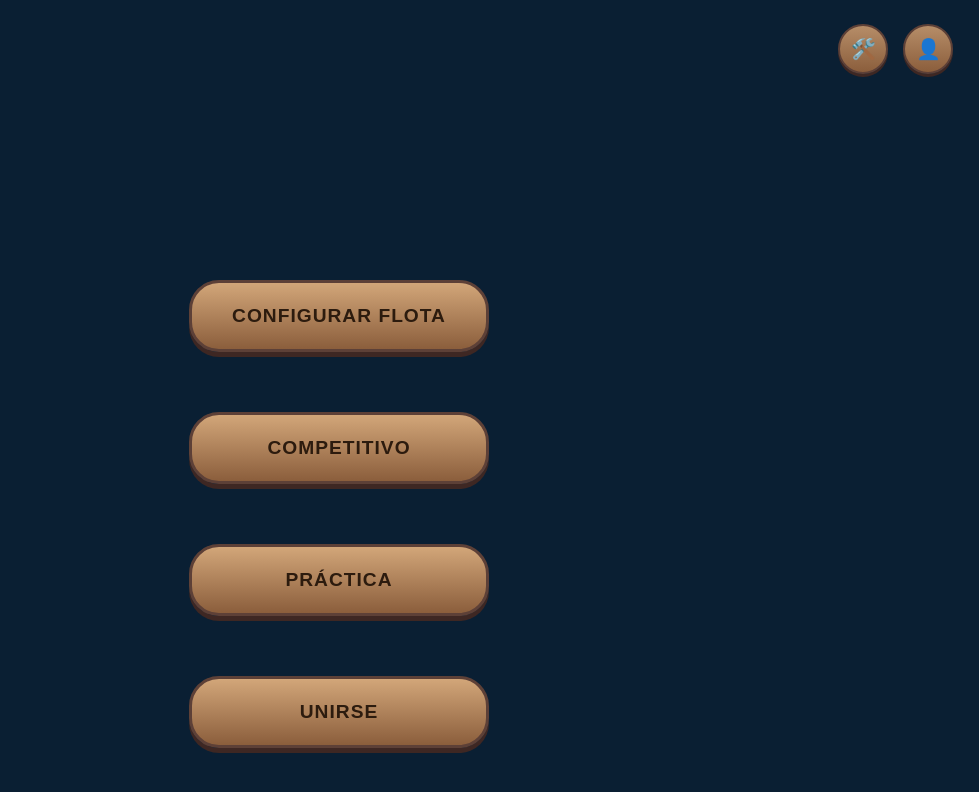
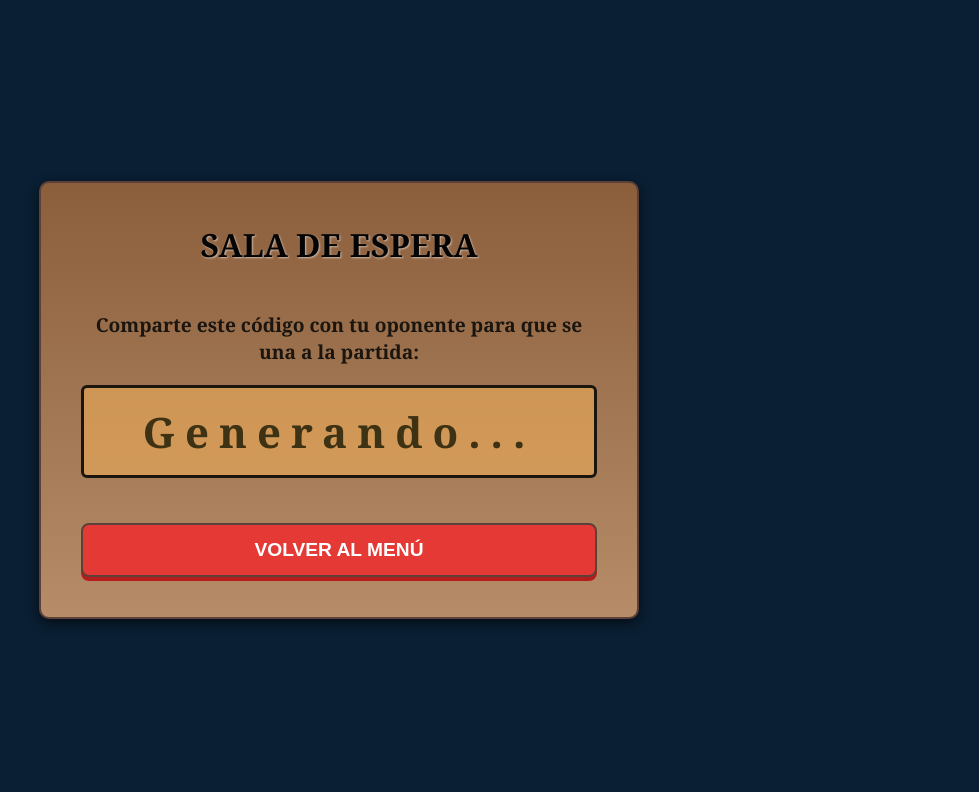
Before and after one commit to UNIZAR-30226-2026-07/BombaVa-FrontendWeb, a React (Vite) app in the folder bombava-frontend/: page /sala-espera in a window 1280 px wide. Before the commit this address led to /. Shown: the top 792 px of the page, without its empty margins (301-1280 px from the left). Built offline with nearby package versions, Linux system fonts and the light colour scheme; no server answers.

Commit message:
IMP: Implementación de la pantalla de unirse con código y la de la sala de espera con código. También está añadido la lógica de la conexión de los WebSocket.

```diff
--- a/bombava-frontend/package.json
+++ b/bombava-frontend/package.json
@@ -13,7 +13,8 @@
     "react": "^19.2.4",
     "react-dom": "^19.2.0",
     "react-router-dom": "^7.13.1",
-    "router": "^2.2.0"
+    "router": "^2.2.0",
+    "socket.io-client": "^4.8.3"
   },
   "devDependencies": {
     "@eslint/js": "^9.39.1",
--- a/bombava-frontend/src/App.jsx
+++ b/bombava-frontend/src/App.jsx
@@ -8,6 +8,7 @@ import ConfigFlota from './pantallas/ConfigFlota';
 import Combate from "./pantallas/Combate";
 import ActionButtons from './componentes/ActionButtons.jsx';
 import Unirse from './pantallas/Unirse';
+import SalaEspera from './pantallas/SalaEspera';
 
 
 function App() {
@@ -24,6 +25,7 @@ function App() {
         <Route path="/configurar" element={<ConfigFlota/>}/>
         <Route path="/combate" element={<Combate/>}/>
         <Route path="/unirse" element={<Unirse/>}/>
+        <Route path="/sala-espera" element={<SalaEspera/>}/>
         <Route path="*" element={<Navigate to="/" />} />
       </Routes>
     </>
--- a/bombava-frontend/src/pantallas/MenuInicio.jsx
+++ b/bombava-frontend/src/pantallas/MenuInicio.jsx
@@ -17,7 +17,7 @@ function MenuInicio({ }) {
       <div className="grupo-botones">
         <button className="menu-btn" onClick={() => navigate('/configurar')}>CONFIGURAR FLOTA</button>{/*Aqui le pasas el argumento (pantalla a la que va)*/}
         <button className="menu-btn" onClick={() => navigate('/combate')}>COMPETITIVO</button>
-        <button className="menu-btn" onClick={() => navigate('/combate')}>PRÁCTICA</button>
+        <button className="menu-btn" onClick={() => navigate('/sala-espera')}>PRÁCTICA</button>
         <button className="menu-btn" onClick={() => navigate('/unirse')}>UNIRSE</button>
       </div>
     </div>
--- /dev/null
+++ b/bombava-frontend/src/pantallas/SalaEspera.jsx
@@ -0,0 +1,81 @@
+import { useState, useEffect } from 'react';
+import { useNavigate } from 'react-router-dom';
+import { socket } from '../utils/socket';
+import '../styles/SalaEspera.css';
+
+function SalaEspera() {
+  const [codigo, setCodigo] = useState('');
+  const [errorBusqueda, setErrorBusqueda] = useState('');
+  const navigate = useNavigate();
+
+  useEffect(() => {
+    // Al llegar a la pantalla, pedimos al backend que nos cree una sala
+    socket.emit('lobby:create');
+
+    // Handler cuando la sala es creada exitosamente
+    const handleLobbyCreated = (payload) => {
+      console.log('Sala creada con código:', payload.codigo);
+      setCodigo(payload.codigo);
+    };
+
+    // Handler cuando el otro jugador se une, pasamos a la  pantalla de combate
+    const handleMatchReady = (payload) => {
+      console.log('Oponente encontrado. Partida lista.', payload);
+      navigate('/combate');
+    };
+
+    // Handler por si hay algún error al crear la sala
+    const handleLobbyError = (payload) => {
+      console.log('Error del lobby:', payload);
+      setErrorBusqueda(payload.message || 'Error al crear la sala.');
+    };
+
+    // Al llegar a la pantalla escuchamos los eventos:
+    socket.on('lobby:created', handleLobbyCreated);
+    socket.on('match:ready', handleMatchReady);
+    socket.on('lobby:error', handleLobbyError);
+
+    return () => {
+      // Al salir de la pantalla, dejamos de escuchar los eventos
+      socket.off('lobby:created', handleLobbyCreated);
+      socket.off('match:ready', handleMatchReady);
+      socket.off('lobby:error', handleLobbyError);
+    };
+  }, [navigate]);
+
+  return (
+    <div className="sala-espera-container">
+      <div className="sala-espera-tarjeta">
+        <h2>SALA DE ESPERA</h2>
+        {/* Si hay un error mostramos el mensaje de error, si no, mostramos el código de la sala */}
+        {errorBusqueda ? (
+          <div className="error-mensaje">
+            {errorBusqueda}
+          </div>
+        ) : (
+          <div>
+            <p>Comparte este código con tu oponente para que se una a la partida:</p>
+            <div className="codigo-texto">
+              {/* Si hay un código, lo mostramos, si no, mostramos 'Generando...' */}
+              {codigo ? codigo : 'Generando...'}
+            </div>
+            {/* Si hay un código, mostramos el mensaje de espera */}
+            {codigo && (
+              <div>
+                <p className="esperando-texto">Esperando a que se una el oponente...</p>
+              </div>
+            )}
+          </div>
+        )}
+
+        <div className="sala-espera-botones">
+          <button type="button" className="btn-cancelar" onClick={() => navigate('/')}>
+            VOLVER AL MENÚ
+          </button>
+        </div>
+      </div>
+    </div>
+  );
+}
+
+export default SalaEspera;
--- a/bombava-frontend/src/pantallas/Unirse.jsx
+++ b/bombava-frontend/src/pantallas/Unirse.jsx
@@ -1,21 +1,47 @@
-import { useState } from 'react';
+import { useState, useEffect } from 'react';
 import { useNavigate } from 'react-router-dom';
+import { socket } from '../utils/socket';
 import '../styles/Unirse.css';
 
 function Unirse() {
   const [codigo, setCodigo] = useState('');
+  const [errorBusqueda, setErrorBusqueda] = useState('');
   const navigate = useNavigate();
 
+  // Configurar los listeners del socket al llegar a la pantalla
+  useEffect(() => {
+    // Si el join es exitoso y la partida está lista, navegamos a la pantalla de combate
+    const handleMatchReady = (payload) => {
+      console.log('Partida lista', payload);
+      navigate('/combate');
+    };
+
+    // Si hay un error, como por ejemplo "Lobby no encontrado"
+    const handleLobbyError = (payload) => {
+      console.log('Error del lobby:', payload);
+      setErrorBusqueda(payload.message || 'Error al unirse a la sala.');
+    };
+
+    // Escuchamos los siguientes eventos:
+    socket.on('match:ready', handleMatchReady);
+    socket.on('lobby:error', handleLobbyError);
+
+    // Cerramos los listeners al salir de la pantalla
+    return () => {
+      socket.off('match:ready', handleMatchReady);
+      socket.off('lobby:error', handleLobbyError);
+    };
+  }, [navigate]);
+
   // Función que se ejecuta al pulsar el botón "Unirse"
-  // Por ahora solo redirige a combate, en un futuro validará el código y
-  // se unirá a la partida del código
   const handleUnirse = (e) => {
     e.preventDefault();
-    if (codigo != '') {
-      // COMPLETAR: Aquí iría la llamada a la API para validar el código y unirse a la sala
+    if (codigo !== '') {
+      setErrorBusqueda(''); // Quitar errores previos
       console.log(`Intentando unirse a la sala con código: ${codigo}`);
 
-      navigate('/combate');
+      // Emitimos el evento de unirse a la sala mediante WebSocket
+      socket.emit('lobby:join', { codigo });
     }
   };
 
@@ -24,6 +50,12 @@ function Unirse() {
       <div className="unirse-card">
         <h2>Unirse a Partida</h2>
         <p>Introduce el código de la sala para unirte a la partida.</p>
+
+        {errorBusqueda && (
+          <div className="error-mensaje">
+            {errorBusqueda}
+          </div>
+        )}
 
         <form onSubmit={handleUnirse} className="unirse-form">
           <input
--- /dev/null
+++ b/bombava-frontend/src/styles/SalaEspera.css
@@ -0,0 +1,107 @@
+.sala-espera-container {
+  display: flex;
+  justify-content: center;
+  align-items: center;
+  min-height: 100vh;
+  width: 100vw;
+  background-color: #0a1f33;
+  font-family: Georgia, serif;
+}
+
+.sala-espera-tarjeta {
+  background: linear-gradient(to bottom, #8b5e3c, #b68d68);
+  padding: 40px;
+  border-radius: 10px;
+  box-shadow: 0 4px 12px rgba(0, 0, 0, 0.6);
+  text-align: center;
+  max-width: 600px;
+  display: flex;
+  flex-direction: column;
+  align-items: center;
+  border: 2px solid #5d4037;
+}
+
+.sala-espera-tarjeta h2 {
+  margin-top: 0;
+  margin-bottom: 25px;
+  color: #040404;
+  font-size: 2rem;
+  text-shadow: 1px 1px 2px rgba(255, 255, 255, 0.536);
+}
+
+.sala-espera-tarjeta p {
+  color: #1a150e;
+  margin-bottom: 20px;
+  font-size: 1.2rem;
+  font-weight: bold;
+}
+
+.codigo-texto {
+  font-size: 42px;
+  font-weight: bold;
+  letter-spacing: 10px;
+  background-color: #f2b05a90;
+  padding: 15px;
+  border-radius: 6px;
+  color: #3e3214;
+  margin-bottom: 25px;
+  border: 3px solid #1a150e;
+  min-width: 250px;
+}
+
+.esperando-texto {
+  font-style: italic;
+  font-weight: bold;
+  color: #040404;
+  animation: animacionEspera 2s infinite;
+}
+
+
+@keyframes animacionEspera {
+  0% {
+    opacity: 0.5;
+  }
+
+  50% {
+    opacity: 1;
+  }
+
+  100% {
+    opacity: 0.5;
+  }
+}
+
+.sala-espera-botones {
+  display: flex;
+  justify-content: center;
+  width: 100%;
+  margin-top: 20px;
+}
+
+.btn-cancelar {
+  padding: 14px 28px;
+  border: 2px solid #5d4037;
+  border-radius: 8px;
+  font-size: 1.2rem;
+  background-color: #e53935;
+  color: white;
+  transition: 0.3s ease;
+  font-weight: bold;
+  box-shadow: 0px 4px 0px #b71c1c;
+}
+
+.btn-cancelar:hover {
+  background-color: #c62828;
+  scale: 1.02;
+}
+
+.error-mensaje {
+  color: white;
+  font-weight: bold;
+  margin-bottom: 20px;
+  background-color: #d32f2fe6;
+  padding: 15px;
+  border-radius: 8px;
+  width: 100%;
+  border: 2px solid #b71c1c;
+}
--- a/bombava-frontend/src/styles/Unirse.css
+++ b/bombava-frontend/src/styles/Unirse.css
@@ -16,6 +16,8 @@
   color: white;
   width: 90%;
   max-width: 600px;
+  border: 2px solid #5d4037;
+
 }
 
 .unirse-card h2 {
@@ -69,11 +71,11 @@
 .btn-unirse {
   flex: 1;
   padding: 12px;
-  border: none;
   font-size: 1rem;
   font-weight: bold;
   border-radius: 6px;
-  transition: background-color 0.3s, scale 0.3s ease;
+  transition: 0.3s ease;
+  border: 2px solid #3f2a0191;
 }
 
 .btn-cancelar {
@@ -89,9 +91,17 @@
 .btn-unirse {
   background-color: #4caf50;
   color: white;
+  box-shadow: 0px 4px 0px #388e3c;
 }
 
 .btn-unirse:hover {
   background-color: #388e3c;
   scale: 1.02;
 }
+
+.error-mensaje {
+  color: #580202ff;
+  margin-bottom: 10px;
+  text-align: center;
+  font-weight: bold;
+}
--- /dev/null
+++ b/bombava-frontend/src/utils/socket.js
@@ -0,0 +1,29 @@
+// Se encarga de la comunicación con el backend mediante WebSocket
+import { io } from 'socket.io-client';
+
+// URL del backend
+const URL_WEBSOCKET = 'http://localhost:3000';
+
+// Se crea una instancia de socket para toda la aplicación
+export const socket = io(URL_WEBSOCKET, {
+  autoConnect: true,
+  // Habrá que poner el token del usuario logueado
+  auth: {
+    token: "eyJhbGciOiJIUzI1NiIsInR5cCI6IkpXVCJ9.eyJpZCI6IjViOWU3YTgxLTgxZjgtNDU4MC1iNDVmLWNiZTFhYTQ1YWU2ZiIsIm5vbWJyZVVzdWFyaW8iOiJvc2Nhcl90ZXN0ZXIiLCJlbWFpbCI6Im9zY2FyQHRlc3QuY29tIiwiaWF0IjoxNzc0MzU2OTA4LCJleHAiOjE3NzQ0NDMzMDh9.C_eR1JpUZU36HAF9l-RsQUR4ySe7X3UdBlGukeTCByw"
+  }
+});
+
+// Para ver cuando el usuario se conecta al servidor
+socket.on('connect', () => {
+  console.log('Conectado al servidor WebSocket:', socket.id);
+});
+
+// Para ver cuando el usuario tiene un error al conectar con el servidor
+socket.on('connect_error', (error) => {
+  console.error('Error al conectar con el servidor WebSocket:', error.message);
+});
+
+// Para ver cuando el usuario se desconecta del servidor
+socket.on('disconnect', () => {
+  console.log('Desconectado del servidor WebSocket');
+});
```
Also changed, not shown: 1 other file (tests, documents, lock files or other folders).
